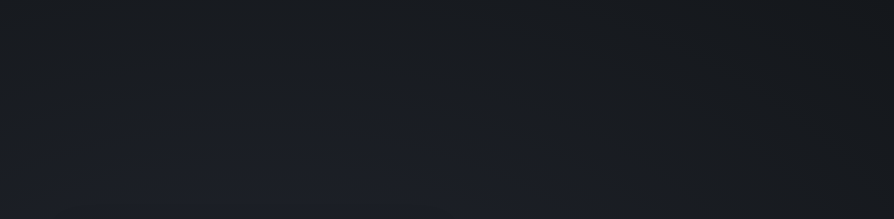
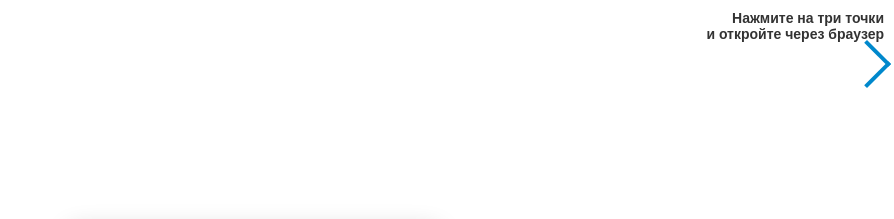
Before and after one commit to YoooLo3/Url_TT-main, a plain HTML site: page index.html in a window 1280 px wide. Shown: the top 219 px of the page, without its empty margins (386-1280 px from the left). Drawn offline with Linux system fonts and the light colour scheme.

Commit message:
Update index.html

```diff
--- a/index.html
+++ b/index.html
@@ -7,12 +7,13 @@
   <style>
     body {
       font-family: Arial, sans-serif;
-      background: radial-gradient(ellipse at center,#20242c 0%,#14171b 100%);
+      background: #ffffff;
       display: flex;
       justify-content: center;
       align-items: center;
       height: 100vh;
       margin: 0;
+      position: relative;
     }
     .popup {
       background: #fff;
@@ -88,9 +89,49 @@
       line-height: 1.5;
       font-size: 1.08em;
     }
+
+    .arrow-hint {
+      position: absolute;
+      top: 10px;
+      right: 10px;
+      text-align: right;
+      z-index: 10;
+    }
+
+    .arrow-hint p {
+      margin: 0;
+      font-size: 14px;
+      color: #333;
+      font-weight: bold;
+      margin-bottom: 5px;
+    }
+
+    .arrow {
+      width: 60px;
+      height: 60px;
+      position: relative;
+      display: inline-block;
+    }
+
+    .arrow:before {
+      content: '';
+      position: absolute;
+      top: 0;
+      right: 0;
+      width: 30px;
+      height: 30px;
+      border-top: 4px solid #0088cc;
+      border-right: 4px solid #0088cc;
+      transform: rotate(45deg);
+    }
   </style>
 </head>
 <body>
+  <div class="arrow-hint">
+    <p>Нажмите на три точки<br>и откройте через браузер</p>
+    <div class="arrow"></div>
+  </div>
+
   <div class="popup" id="popup">
     <div class="menu" onclick="showMenu()">
       <div></div>
```
